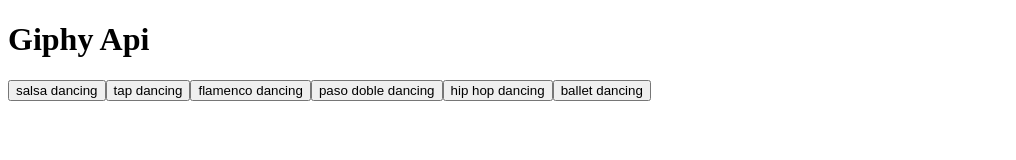
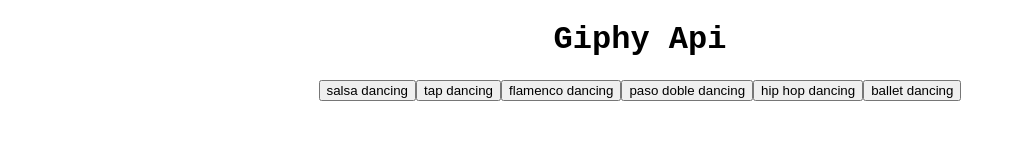
Before and after one commit to demartin01/GiphyAPI, a plain HTML site: page index.html in a window 1280 px wide. Shown: the whole page, without its empty margins (0-1016 px from the left). Drawn offline with nearby package versions, Linux system fonts and the light colour scheme.

Commit message:
changes to css

```diff
--- a/assets/css/styles.css
+++ b/assets/css/styles.css
@@ -1,5 +1,4 @@
-
-body{
-    align-self: auto;
-
+body {
+    font-family: 'Courier New', Courier, monospace;
+    text-align: center;
 }
--- a/index.html
+++ b/index.html
@@ -14,116 +14,7 @@
         <h1 class="title">Giphy Api</h1>
         <div class="buttons"></div>
     </div>
-
     <script src="https://cdnjs.cloudflare.com/ajax/libs/jquery/3.2.1/jquery.min.js"></script>
     <script src = "assets/js/scripts.js"></script>
-    <script>
-
-    var topics = ["salsa dancing", "tap dancing", "flamenco dancing", "paso doble dancing","hip hop dancing","ballet dancing"];
-
-    displayButtons();
-
-    function displayButtons() {
-        $(".buttons").empty();
-
-        for (let i = 0; i < topics.length; i++) {
-            var btn = `<button class="renderBtn> ${topics[i]} </button>`
-
-            $(".buttons").append(btn);
-
-        }
-    };
-    </script>
-</body>
-
-</html>
-
-
-
-
-<!--
-
-
-
-
-
-<!DOCTYPE html>
-<html lang="en">
-<head>
-    <meta charset="UTF-8">
-    <meta name="viewport" content="width=device-width, initial-scale=1.0">
-    <meta http-equiv="X-UA-Compatible" content="ie=edge">
-    <title>Giphy API</title>
 </head>
 <body>
-
-
-</html>
-
-<!--
-html lang="en">
-
-<head>
-  <meta charset="utf-8">
-  <title>Animal Buttons</title>
-</head>
-
-<body>
-  <button data-animal="cat">meow</button>
-  <button data-animal="dog">woof</button>
-  <button data-animal="bird">chirp</button>
-  <div id="gifs-appear-here">
-  </div>
-  <script src="https://cdnjs.cloudflare.com/ajax/libs/jquery/3.2.1/jquery.min.js"></script>
-  <script type="text/javascript">
-    // Adding click event listen listener to all buttons
-    $("button").on("click", function() {
-      // Grabbing and storing the data-animal property value from the button
-      var animal = $(this).attr("data-animal");
-
-      // Constructing a queryURL using the animal name
-      var queryURL = "https://api.giphy.com/v1/gifs/search?q=" +
-        animal + "&api_key=dc6zaTOxFJmzC&limit=10";
-
-      // Performing an AJAX request with the queryURL
-      $.ajax({
-        url: queryURL,
-        method: "GET"
-      })
-        // After data comes back from the request
-        .then(function(response) {
-          console.log(queryURL);
-
-          console.log(response);
-          // storing the data from the AJAX request in the results variable
-          var results = response.data;
-
-          // Looping through each result item
-          for (var i = 0; i < results.length; i++) {
-
-            // Creating and storing a div tag
-            var animalDiv = $("<div>");
-
-            // Creating a paragraph tag with the result item's rating
-            var p = $("<p>").text("Rating: " + results[i].rating);
-
-            // Creating and storing an image tag
-            var animalImage = $("<img>");
-            // Setting the src attribute of the image to a property pulled off the result item
-            animalImage.attr("src", results[i].images.fixed_height.url);
-
-            // Appending the paragraph and image tag to the animalDiv
-            animalDiv.append(p);
-            animalDiv.append(animalImage);
-
-            // Prependng the animalDiv to the HTML page in the "#gifs-appear-here" div
-            $("#gifs-appear-here").prepend(animalDiv);
-          }
-        });
-    });
-  </script>
-
-
-
-
- -->
```
